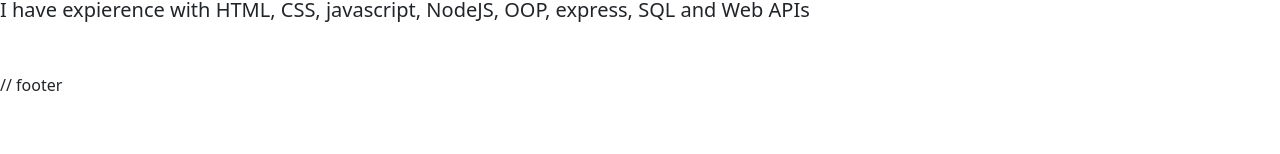
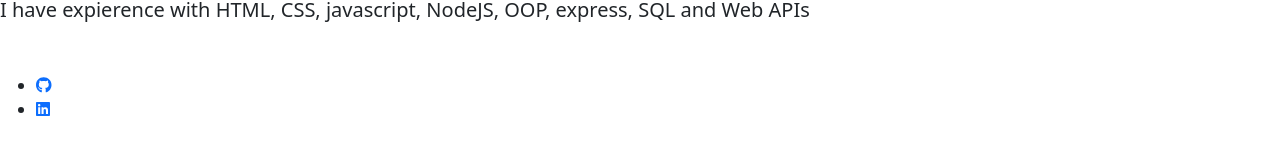
Before and after one commit to crumwj22/react-portfolio-app, a React (Create React App) app: page / in a window 1280 px wide. Shown: the part 552-706 px from the top of the page. Built offline with nearby package versions, Linux system fonts and the light colour scheme.

Commit message:
added footer with icons

```diff
--- a/package.json
+++ b/package.json
@@ -3,10 +3,15 @@
   "version": "0.1.0",
   "private": true,
   "dependencies": {
+    "@fortawesome/fontawesome-svg-core": "^6.1.1",
+    "@fortawesome/free-brands-svg-icons": "^6.1.1",
+    "@fortawesome/free-solid-svg-icons": "^6.1.1",
+    "@fortawesome/react-fontawesome": "^0.2.0",
     "@testing-library/jest-dom": "^5.16.4",
     "@testing-library/react": "^13.3.0",
     "@testing-library/user-event": "^13.5.0",
     "bootstrap": "^5.2.0",
+    "fontawesome": "^5.6.3",
     "gh": "^2.8.9",
     "gh-pages": "^4.0.0",
     "pages": "^0.0.16",
--- a/src/components/Footer.js
+++ b/src/components/Footer.js
@@ -1,21 +1,33 @@
 import React from "react";
+import { FontAwesomeIcon } from "@fortawesome/react-fontawesome";
+import { faGithub, faLinkedin } from "@fortawesome/free-brands-svg-icons";
 
-export default function Project(props) {
-  const { name, projectImage, liveLink, repoLink } = props;
-
+function Footer() {
   return (
-    <div href={liveLink} target="_blank">
-      <img src={projectImage} alt={name}></img>
-      <div>
-        <div>
-          <a href={liveLink} target="_blank">
-            {name}
+    <footer className="flex-row space-between px-1">
+      <ul>
+        <li className="footer-item">
+          <a
+            className="footer-link"
+            href="https://github.com/crumwj22"
+            target="_blank"
+            rel="noreferrer"
+          >
+            <FontAwesomeIcon icon={faGithub} />
           </a>
-          <a href={repoLink} target="_blank">
-            GitHub Repo
+        </li>
+        <li className="footer-item">
+          <a
+            className="footer-link"
+            href="https://www.linkedin.com/in/jesse-crumley-3a929ba/"
+            target="_blank"
+            rel="noreferrer"
+          >
+            <FontAwesomeIcon icon={faLinkedin} />
           </a>
-        </div>
-      </div>
-    </div>
+        </li>
+      </ul>
+    </footer>
   );
 }
+export default Footer;
--- a/src/components/PortfolioContainer.js
+++ b/src/components/PortfolioContainer.js
@@ -4,6 +4,7 @@
 import Resume from "./pages/Resume";
 import ProjectsPage from "./pages/ProjectsPage";
 import Contact from "./pages/Contact";
+import Footer from "./Footer";
 
 export default function PortfolioContainer() {
   const [currentPage, setCurrentPage] = useState("About");
@@ -30,7 +31,7 @@
       <NavTabs currentPage={currentPage} handlePageChange={handlePageChange} />
       {/* Here we are calling the renderPage method which will return a component  */}
       {renderPage()}
-      // footer
+      <Footer currentPage={currentPage} handlePageChange={handlePageChange} />
     </div>
   );
 }
```
Also changed, not shown: 1 other file (tests, documents, lock files or other folders).
